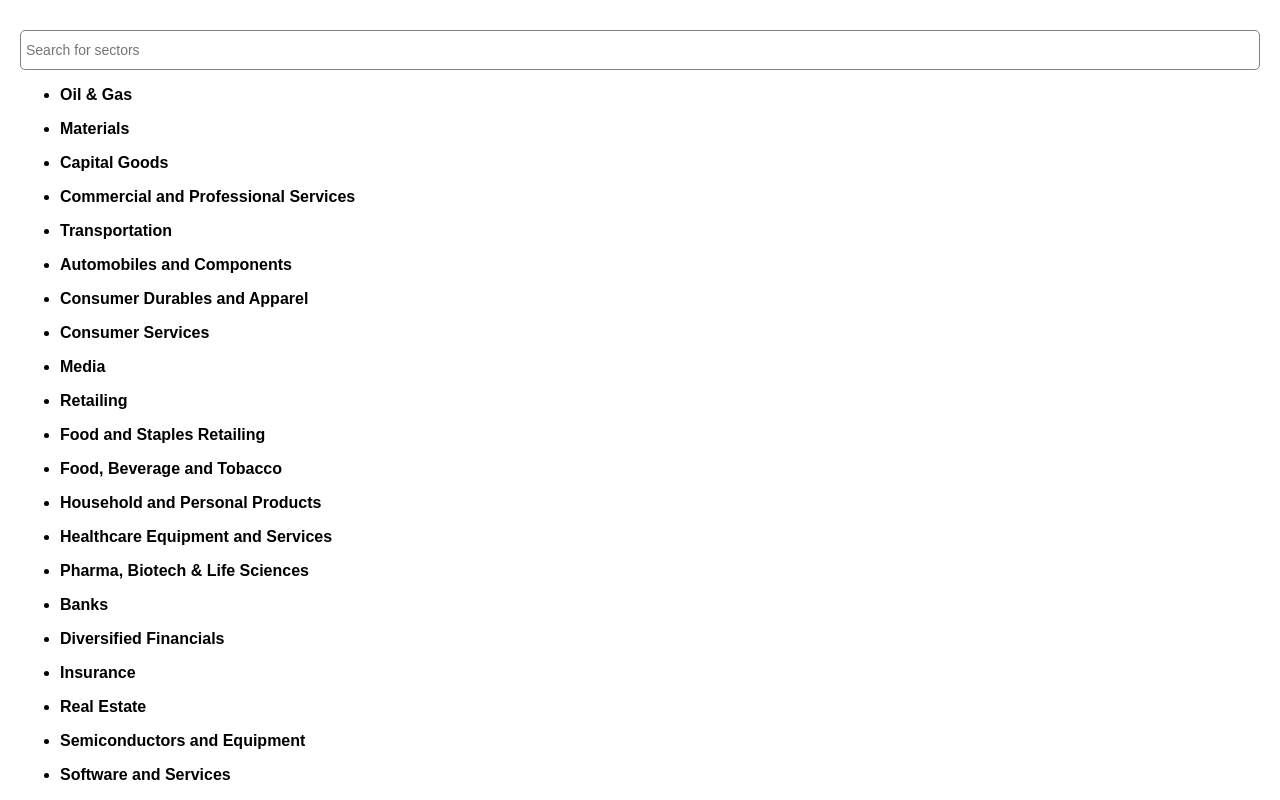
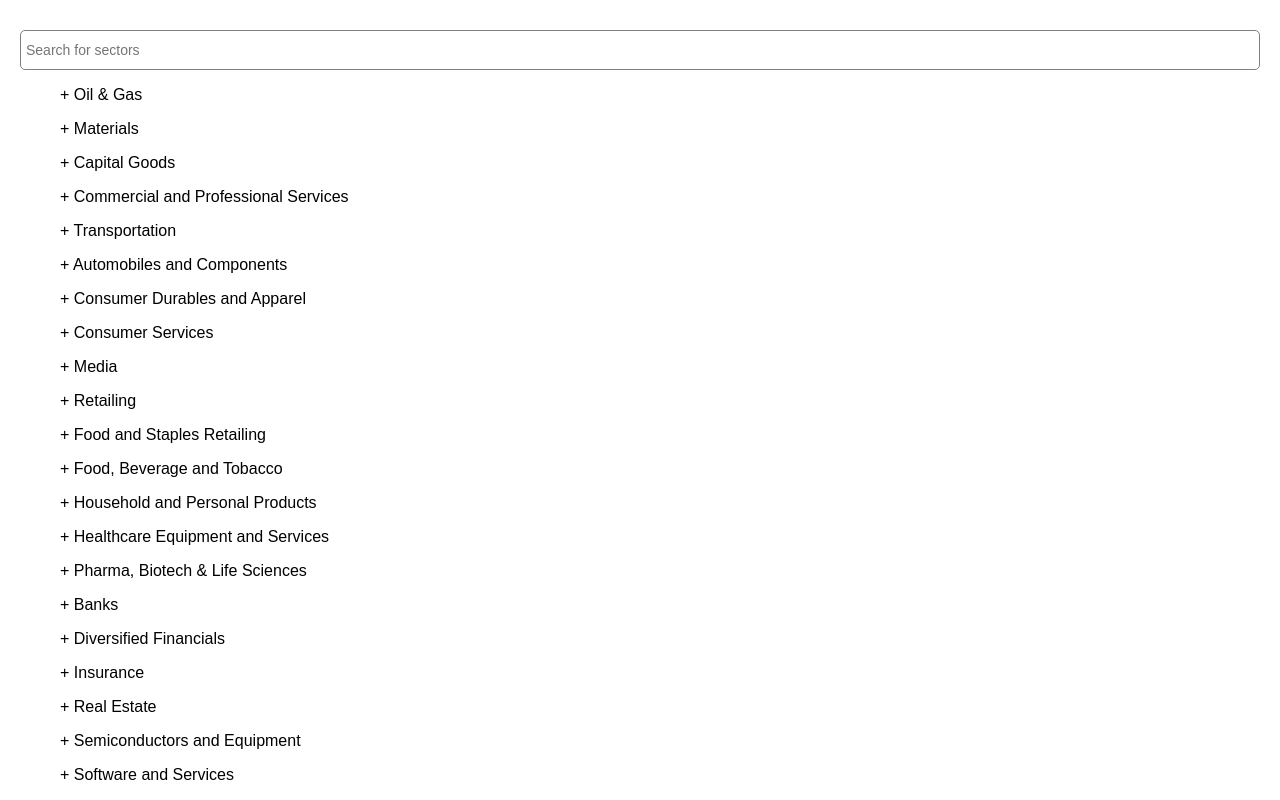
Before and after one commit to sdrissi/front-end-test-solution, a React (Create React App) app: page / in a window 1280 px wide. Shown: the top 800 px of the page. Built offline with nearby package versions, Linux system fonts and the light colour scheme.

Commit message:
Added class and style to TreeElement component

```diff
--- a/src/components/Tree/TreeElement/TreeElement.js
+++ b/src/components/Tree/TreeElement/TreeElement.js
@@ -37,10 +37,12 @@ export default class TreeElement extends Component {
             match = reg.exec(name);
         }
 
-        const displaySubItems = items && (this.state.isExpanded || isExpanded);
+        const hasItems = items && items.length > 0;
+        const displaySubItems = hasItems && (this.state.isExpanded || isExpanded);
 
         return <ul className="Tree__element">
-            <li className="Tree__name" onClick={this.handleClick}>
+            <li className={`Tree__name ${hasItems && !displaySubItems && "Tree__name--hasItems"} ${displaySubItems && "Tree__name--expanded"}`}
+                onClick={this.handleClick}>
                 {
                     highlight && match ?
                         <span>{match[ 1 ]}<span
--- a/src/components/Tree/TreeElement/style.css
+++ b/src/components/Tree/TreeElement/style.css
@@ -1,9 +1,13 @@
 .Tree__element {
-
+    list-style: none;
 }
 
-.Tree__name {
+.Tree__name--expanded {
     font-weight: bold;
+}
+
+.Tree__name--hasItems::before {
+    content: "+ ";
 }
 
 .Tree__name--highlighted {
```
